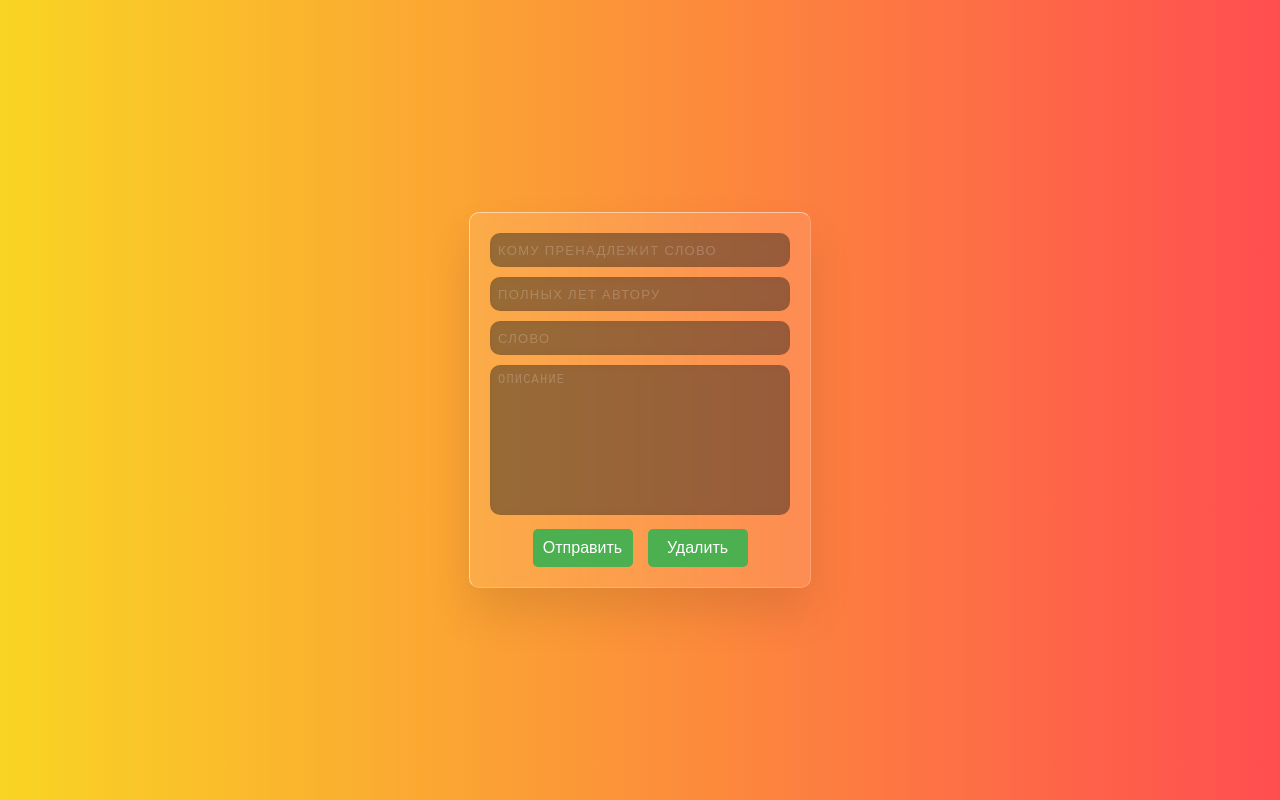
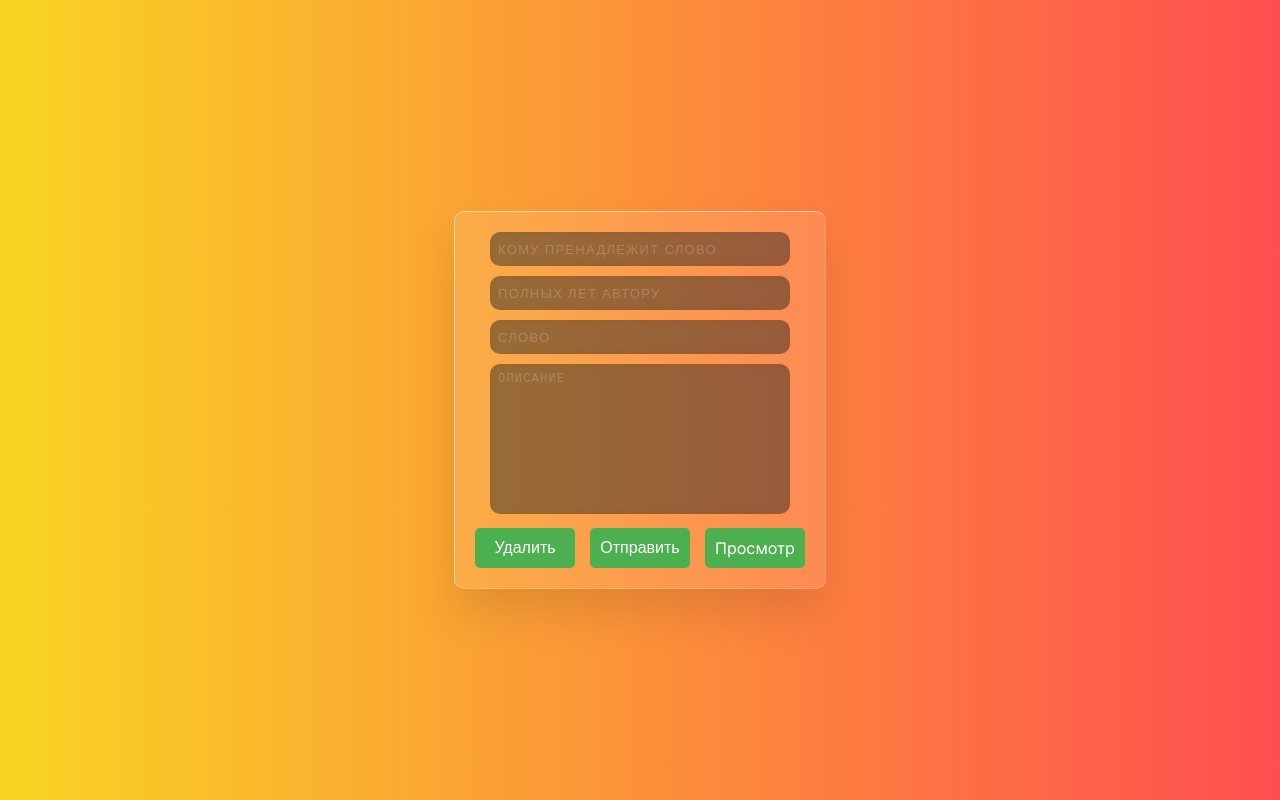
Before and after one commit to RUS29TAM/server, a Next.js app: page / in a window 1280 px wide. Built offline with nearby package versions, Linux system fonts and the light colour scheme.

Commit message:
chore:  add .viewButton

```diff
--- a/src/app/components/Form/Form.tsx
+++ b/src/app/components/Form/Form.tsx
@@ -3,6 +3,7 @@ import React, {useState} from 'react';
 import axios from 'axios';
 import styles from './Form.module.css';
 import Modal from '../Modal/Modal';
+import Link from "next/link";
 
 interface FormData {
     author: string;
@@ -111,8 +112,9 @@ const Form: React.FC = () => {
                     {/*<button className={styles.clearTextArea} onClick={clearForm}>&times;</button>*/}
                 </div>
                 <div className={styles.btnWrapper}>
+                    <button className={styles.clearButton} type="button" onClick={clearForm}>Удалить</button>
                     <button className={styles.submitButton} type="submit">Отправить</button>
-                    <button className={styles.clearButton} type="button" onClick={clearForm}>Удалить</button>
+                    <Link className={styles.viewButton} type="button" href={'/pages/DataFetcher'}>Просмотр</Link>
 
 
                 </div>
```
